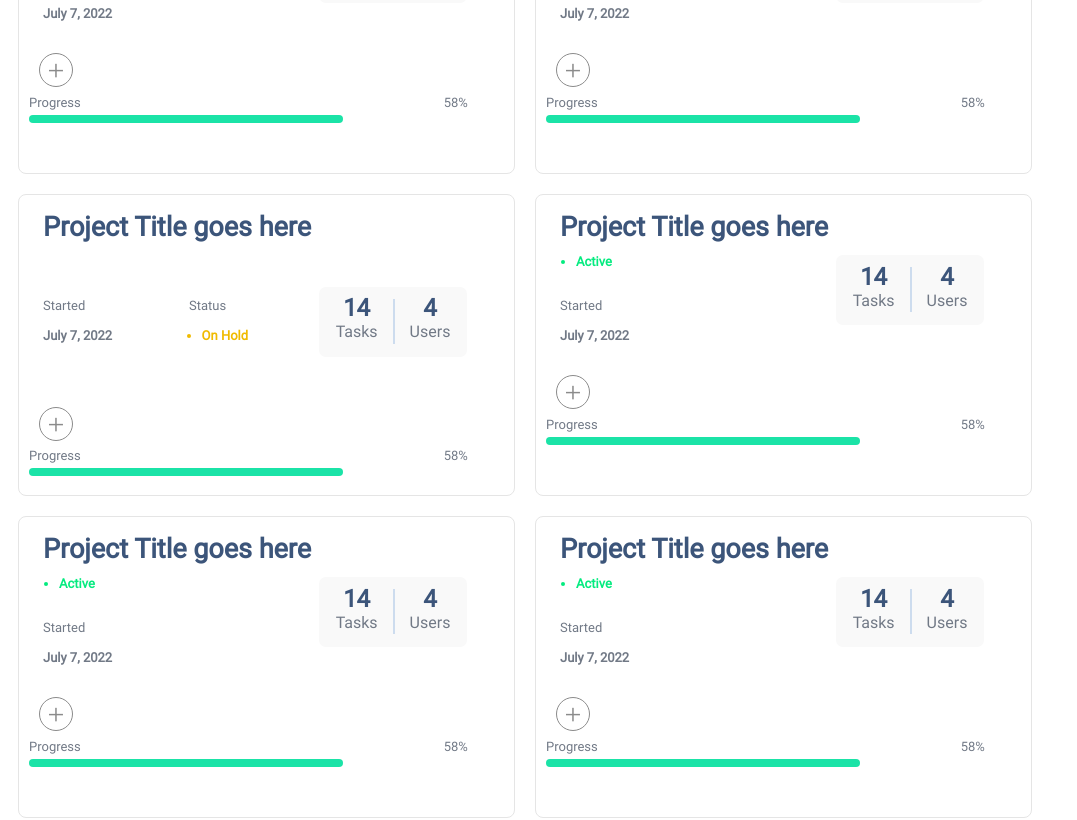
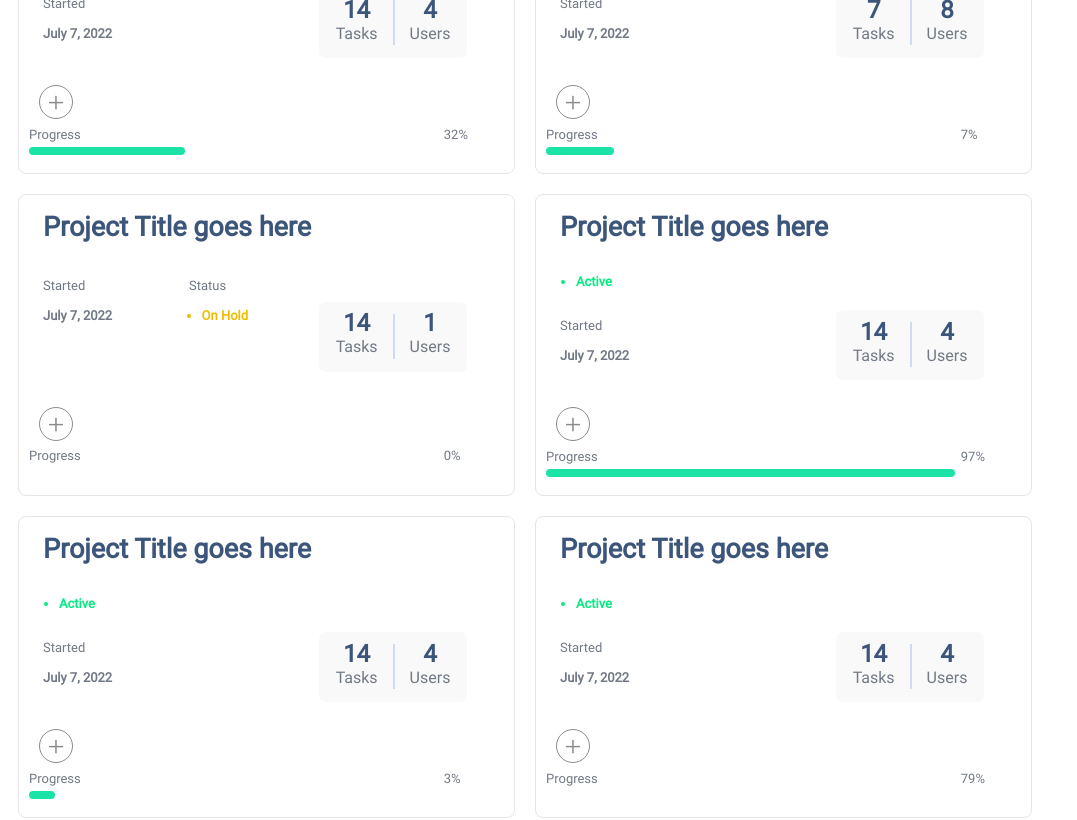
Before and after one commit to Frontend-Bootcamp-2022/react-dashboard-team-a, a JavaScript app: page / in a window 1280 px wide. Shown: the part 540-1360 px from the top of the page, without its empty margins (0-1077 px from the left). Built offline with nearby package versions, Linux system fonts and the light colour scheme.

Commit message:
Dynamic Tasks and Progress Bars

```diff
--- a/src/App.js
+++ b/src/App.js
@@ -8,12 +8,15 @@ import "./fonts/Roboto-Regular.ttf"
 let date = new Date().toLocaleDateString('en-us', { day:"numeric", month:"long", year:"numeric" })
 console.log(DATA.status)
 
+
+
 const App = () => {
   return (
     <div>
        <h1>React Dashboard</h1>
       {DATA.map((x) =>(
-        <Card date={date} status={x.status}/>
+        <Card date={date} status={x.status} percent={x.progress}
+        tasks={x.tasks} users={x.users}/>
       ) )}
 
     </div>
--- a/src/DATA/api.json
+++ b/src/DATA/api.json
@@ -9,7 +9,7 @@
         "medium":"https://randomuser.me/api/portraits/med/women/38.jpg",
         "thumbnail":"https://randomuser.me/api/portraits/thumb/women/38.jpg"
       },
-      "progress":"67%"
+      "progress":67
       },
     {
 
@@ -22,7 +22,7 @@
         "medium":"https://randomuser.me/api/portraits/med/men/51.jpg",
         "thumbnail":"https://randomuser.me/api/portraits/thumb/men/51.jpg"
       },
-      "progress":"0%"
+      "progress":0
 
     },
     {
@@ -36,7 +36,7 @@
         "medium":"https://randomuser.me/api/portraits/med/men/53.jpg",
         "thumbnail":"https://randomuser.me/api/portraits/thumb/men/53.jpg"
       },
-      "progress":"32%"
+      "progress":32
 
     },
     {
@@ -50,7 +50,7 @@
         "medium":"https://randomuser.me/api/portraits/med/women/37.jpg",
         "thumbnail":"https://randomuser.me/api/portraits/thumb/women/37.jpg"
       },
-    "progress":"7%"
+    "progress":7
 
     },
     {
@@ -64,7 +64,7 @@
         "medium":"https://randomuser.me/api/portraits/med/women/61.jpg",
         "thumbnail":"https://randomuser.me/api/portraits/thumb/women/61.jpg"
       },
-      "progress":"0%"
+      "progress":0
 
 
     },
@@ -78,7 +78,7 @@
         "medium":"https://randomuser.me/api/portraits/med/women/42.jpg",
         "thumbnail":"https://randomuser.me/api/portraits/thumb/women/42.jpg"
       },
-     "progress":"97%"
+     "progress":97
     },
     {
       "id": 7,
@@ -90,7 +90,7 @@
         "medium":"https://randomuser.me/api/portraits/med/men/97.jpg",
         "thumbnail":"https://randomuser.me/api/portraits/thumb/men/97.jpg"
       },
-     "progress":"3%"
+     "progress":3
 
     },
     {
@@ -103,7 +103,7 @@
         "medium":"https://randomuser.me/api/portraits/med/men/26.jpg",
         "thumbnail":"https://randomuser.me/api/portraits/thumb/men/26.jpg"
       },
-     "progress":"79%"
+     "progress":79
     },
     {
       "id": 9,
@@ -115,7 +115,7 @@
         "medium":"https://randomuser.me/api/portraits/med/women/38.jpg",
         "thumbnail":"https://randomuser.me/api/portraits/thumb/women/38.jpg"
       },
-      "progress":"28%"
+      "progress":28
     },
     {
       "id": 10,
@@ -127,7 +127,7 @@
         "medium":"https://randomuser.me/api/portraits/med/men/42.jpg",
         "thumbnail":"https://randomuser.me/api/portraits/thumb/men/42.jpg"
       },
-      "progress":"20%"
+      "progress":20
 
 
     }
--- a/src/components/Card/Card.js
+++ b/src/components/Card/Card.js
@@ -4,20 +4,26 @@ import Percent from "./Percent";
 
 function Card(props){
 
-
+    let progressBar =""
+    if(props.status == "Active" || props.status=="Inactive"){
+        progressBar="card-progress"
+    }else{
+        progressBar="card-progress-2"
+    }
 
     return (
         <div className="card">
-            <CardInfo date={props.date} status={props.status} />
+            <CardInfo date={props.date} status={props.status} tasks={props.tasks}
+            users={props.users}/>
 
-            <div className="card-progress">
+            <div className={progressBar}>
             <div className="card-members">
             +
             </div>
-                <h4 className="progress-text">Progress<Percent /></h4>
+                <h4 className="progress-text">Progress<Percent percent={props.percent}/></h4>
                 <div className="progress-bar-empty"></div>
 
-                <ProgressBar />
+                <ProgressBar percent={props.percent}/>
 
             </div>
         </div>
--- a/src/components/Card/CardInfo.js
+++ b/src/components/Card/CardInfo.js
@@ -1,4 +1,4 @@
-import React from "react";
+
 
 
 
@@ -6,9 +6,11 @@ import React from "react";
 function CardInfo(props){
     let className = ""
     let status=""
+    let infoStatus="card-info-2";
     if(props.status =="On Hold"){
         className = "on-hold"
         status="Status"
+        infoStatus="card-info"
     }else if (props.status=="Active"){
     className="active"
 
@@ -17,13 +19,15 @@ function CardInfo(props){
 
     }
 
+
     return (
 
-        <div className="card-info">
+    <div>
             <div className="card-heading">
                 <h2> Project Title goes here</h2>
             </div>
 
+         <div className={infoStatus}>
             <div className="card-stats">
                 <h4 className="started">Started</h4>
                 <p className="started-date">{props.date}</p>
@@ -35,21 +39,22 @@ function CardInfo(props){
 
             <div className="card-data">
                 <div className="data-info-1">
-                <h2 className="data-number">14</h2>
+                <h2 className="data-number">{props.tasks}</h2>
                 <p className="data-text">Tasks</p>
                 </div>
 
                 <div className="vertical-line"></div>
                     <div className="data-info-2">
-                        <h2 className="data-number">4</h2>
+                        <h2 className="data-number">{props.users}</h2>
                         <p className="data-text">Users</p>
                     </div>
                 </div>
 
             </div>
+    </div>
 
 
-    )
+)
 
 }
 
--- a/src/components/Card/Percent.js
+++ b/src/components/Card/Percent.js
@@ -1,11 +1,11 @@
 
 
 
-function Percent(){
+function Percent(props){
 
     return (
 
-        <span className="precent">58%</span>
+        <span className="precent">{props.percent}%</span>
 
     )
 
--- a/src/components/Card/ProgressBar.js
+++ b/src/components/Card/ProgressBar.js
@@ -1,10 +1,23 @@
 
 
-function ProgressBar(){
-
+function ProgressBar(props){
+    let status = ""
+if (props.percent >= 60 && props.percent <= 70){
+    status = "progress-bar-67"
+}else if(props.percent >= 29 && props.percent <= 35){
+    status="progress-bar-32"
+}else if(props.percent >= 5 && props.percent <= 10){
+    status="progress-bar-7"
+}else if(props.percent >= 95 && props.percent <= 100){
+    status="progress-bar-97"
+}else if(props.percent >= 1 && props.percent <= 4){
+    status="progress-bar-3"
+}else if(props.percent >= 25 && props.percent <= 28){
+    status="progress-bar-28"
+}
     return (
 
-        <div className="progress-bar">
+        <div className={status}>
 
         </div>
 
--- a/src/style.css
+++ b/src/style.css
@@ -50,7 +50,6 @@
     right: 80.4%;
     top: 36px;
     bottom: 60%;
-
     font-family: 'Roboto';
     font-weight: 600;
     font-size: 13px;
@@ -61,22 +60,24 @@
 
 }
 .card-info{
-
+position: relative;
+bottom: 20px;
+}
+.card-info-2{
+    position: relative;
+top:20px;
 }
 
 .status{
     position: relative;
     left: 34.34%;
     right: 58.59%;
-
     bottom: 25.7px;
-
     font-family: 'Roboto';
     font-style: normal;
     font-weight: 400;
     font-size: 13px;
     line-height: 14px;
-
     color: #717986;
 }
 
@@ -132,12 +133,20 @@
     font-weight: 500;
 }
 
+/*         Progress Section        */
+
 .card-progress{
     position: relative;
-bottom: 90px;
+bottom: 58px;
 margin: 10px;
 background: ;
 
+}
+.card-progress-2{
+    position: relative;
+    bottom: 90px;
+    margin: 10px;
+    background: ;
 }
 
 .progress-bar-empty{
@@ -146,7 +155,6 @@ background: ;
     height: 8px;
     border-radius: 75px;
     top: 8px;
-
 }
 
 .progress-bar{
@@ -156,8 +164,64 @@ background: ;
     background: #1BE3A7;
     border-radius: 75px;
 }
+.progress-bar-67{
+    position: relative;
+    width: 314px;
+    height: 8px;
+    background: #1BE3A7;
+    border-radius: 75px;
+}
+.progress-bar-0{
+    position: relative;
+    width: 0;
+    height: 8px;
+    background: #1BE3A7;
+    border-radius: 75px;
+}
+.progress-bar-32{
+    position: relative;
+    width: 156px;
+    height: 8px;
+    background: #1BE3A7;
+    border-radius: 75px;
+}
+.progress-bar-7{
+    position: relative;
+    width: 68px;
+    height: 8px;
+    background: #1BE3A7;
+    border-radius: 75px;
+}
+.progress-bar-97{
+    position: relative;
+    width: 409px;
+    height: 8px;
+    background: #1BE3A7;
+    border-radius: 75px;
+}
+.progress-bar-3{
+    position: relative;
+    width: 26px;
+    height: 8px;
+    background: #1BE3A7;
+    border-radius: 75px;
+}
+.progress-bar-79{
+    position: relative;
+    width: 283px;
+    height: 8px;
+    background: #1BE3A7;
+    border-radius: 75px;
+}
+.progress-bar-28{
+    position: relative;
+    width: 115px;
+    height: 8px;
+    background: #1BE3A7;
+    border-radius: 75px;
+}
 .progress-text{
-width: 53px;
+width: 26px;
 height: 15px;
 position: relative;
 top: 20px;
@@ -165,9 +229,9 @@ font-family: 'Roboto';
 font-weight: 500;
 font-size: 13px;
 line-height: 15px;
-
 color: #717986;
 }
+
 .precent{
 position: relative;
 left: 363px;
@@ -178,7 +242,7 @@ left: 363px;
     width: 148px;
     height: 70px;
     left: 300px;
-    bottom: 100px;
+    bottom: 65px;
     display: flex;
     flex-direction: row;
     justify-content: center;
```
